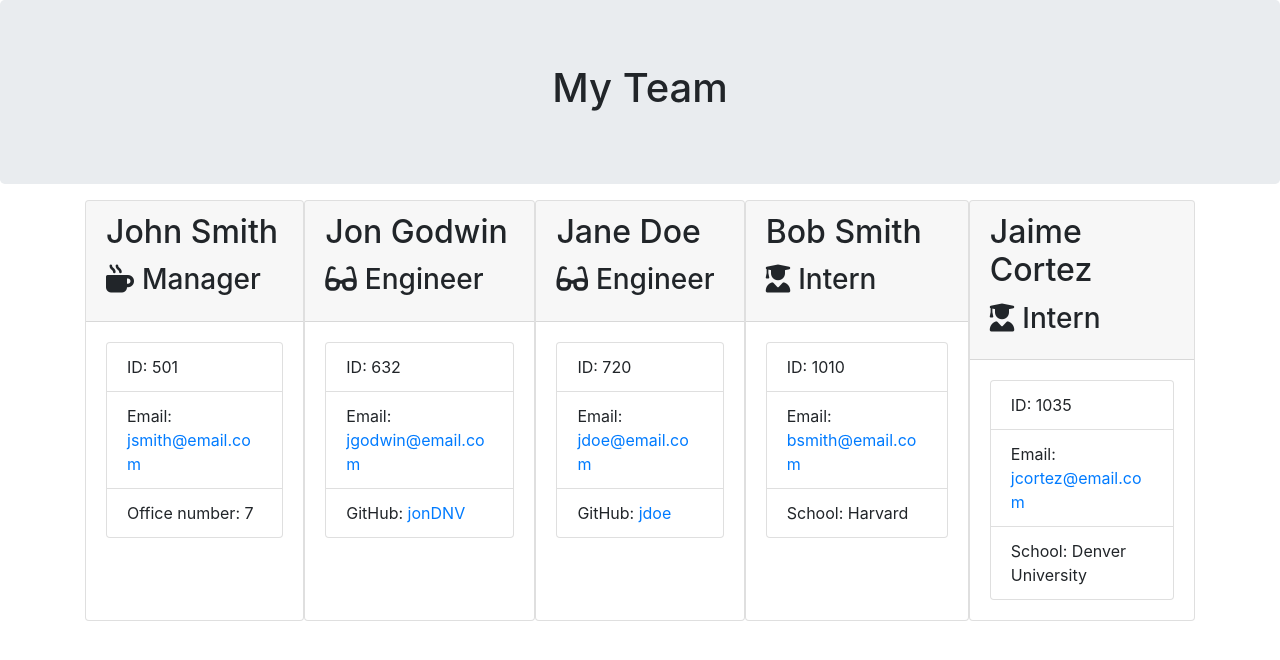
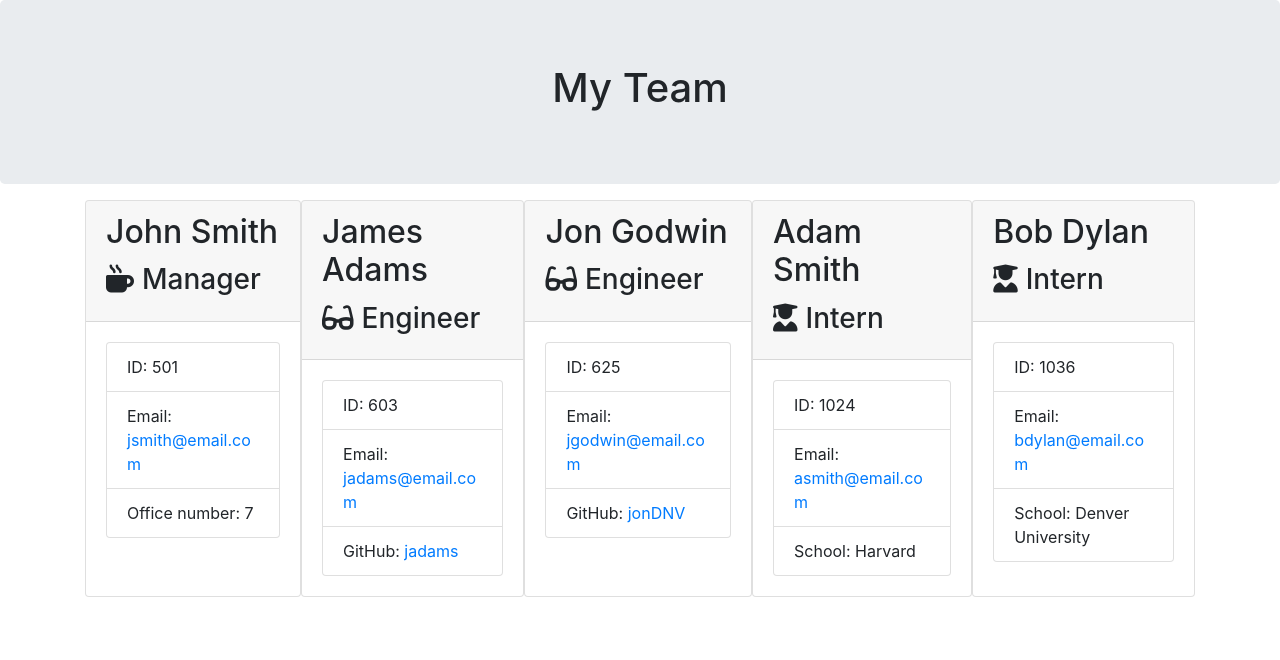
Before and after one commit to JonDnv/TeamProfileGenerator, a website: page output/team.html in a window 1280 px wide. Drawn offline with nearby package versions, Linux system fonts and the light colour scheme.

Commit message:
Completed Demo

```diff
--- a/output/team.html
+++ b/output/team.html
@@ -1,17 +1,14 @@
 <!DOCTYPE html>
 <html lang="en">
+
 <head>
     <meta charset="UTF-8" />
     <meta name="viewport" content="width=device-width, initial-scale=1.0" />
     <meta http-equiv="X-UA-Compatible" content="ie=edge" />
     <title>My Team</title>
-    <link
-      rel="stylesheet"
-      href="https://stackpath.bootstrapcdn.com/bootstrap/4.3.1/css/bootstrap.min.css"
-      integrity="sha384-ggOyR0iXCbMQv3Xipma34MD+dH/1fQ784/j6cY/iJTQUOhcWr7x9JvoRxT2MZw1T"
-      crossorigin="anonymous"
-    />
-    <link rel="stylesheet" href="style.css" />
+    <link rel="stylesheet" href="https://stackpath.bootstrapcdn.com/bootstrap/4.3.1/css/bootstrap.min.css"
+        integrity="sha384-ggOyR0iXCbMQv3Xipma34MD+dH/1fQ784/j6cY/iJTQUOhcWr7x9JvoRxT2MZw1T" crossorigin="anonymous">
+    <link rel="stylesheet" href="style.css">
     <script src="https://kit.fontawesome.com/c502137733.js"></script>
 </head>
 
@@ -29,108 +26,72 @@
                 <div class="card employee-card">
     <div class="card-header">
         <h2 class="card-title">John Smith</h2>
-              <h3 class="card-title">
-                <i class="fas fa-mug-hot mr-2"></i>Manager
-              </h3>
+        <h3 class="card-title"><i class="fas fa-mug-hot mr-2"></i>Manager</h3>
     </div>
     <div class="card-body">
         <ul class="list-group">
             <li class="list-group-item">ID: 501</li>
-                <li class="list-group-item">
-                  Email: <a href="mailto:jsmith@email.com">jsmith@email.com</a>
-                </li>
+            <li class="list-group-item">Email: <a href="mailto:jsmith@email.com">jsmith@email.com</a></li>
             <li class="list-group-item">Office number: 7</li>
         </ul>
     </div>
 </div>
 <div class="card employee-card">
     <div class="card-header">
-              <h2 class="card-title">Jon Godwin</h2>
-              <h3 class="card-title">
-                <i class="fas fa-glasses mr-2"></i>Engineer
-              </h3>
+        <h2 class="card-title">James Adams</h2>
+        <h3 class="card-title"><i class="fas fa-glasses mr-2"></i>Engineer</h3>
     </div>
     <div class="card-body">
         <ul class="list-group">
-                <li class="list-group-item">ID: 632</li>
-                <li class="list-group-item">
-                  Email:
-                  <a href="mailto:jgodwin@email.com">jgodwin@email.com</a>
-                </li>
-                <li class="list-group-item">
-                  GitHub:
-                  <a
-                    href="https://github.com/jonDNV"
-                    target="_blank"
-                    rel="noopener noreferrer"
-                    >jonDNV</a
-                  >
-                </li>
+            <li class="list-group-item">ID: 603</li>
+            <li class="list-group-item">Email: <a href="mailto:jadams@email.com">jadams@email.com</a></li>
+            <li class="list-group-item">GitHub: <a href="https://github.com/jadams" target="_blank" rel="noopener noreferrer">jadams</a></li>
         </ul>
     </div>
 </div>
 <div class="card employee-card">
     <div class="card-header">
-              <h2 class="card-title">Jane Doe</h2>
-              <h3 class="card-title">
-                <i class="fas fa-glasses mr-2"></i>Engineer
-              </h3>
+        <h2 class="card-title">Jon Godwin</h2>
+        <h3 class="card-title"><i class="fas fa-glasses mr-2"></i>Engineer</h3>
     </div>
     <div class="card-body">
         <ul class="list-group">
-                <li class="list-group-item">ID: 720</li>
-                <li class="list-group-item">
-                  Email: <a href="mailto:jdoe@email.com">jdoe@email.com</a>
-                </li>
-                <li class="list-group-item">
-                  GitHub:
-                  <a
-                    href="https://github.com/jdoe"
-                    target="_blank"
-                    rel="noopener noreferrer"
-                    >jdoe</a
-                  >
-                </li>
+            <li class="list-group-item">ID: 625</li>
+            <li class="list-group-item">Email: <a href="mailto:jgodwin@email.com">jgodwin@email.com</a></li>
+            <li class="list-group-item">GitHub: <a href="https://github.com/jonDNV" target="_blank" rel="noopener noreferrer">jonDNV</a></li>
         </ul>
     </div>
 </div>
 <div class="card employee-card">
     <div class="card-header">
-              <h2 class="card-title">Bob Smith</h2>
-              <h3 class="card-title">
-                <i class="fas fa-user-graduate mr-2"></i>Intern
-              </h3>
+        <h2 class="card-title">Adam Smith</h2>
+        <h3 class="card-title"><i class="fas fa-user-graduate mr-2"></i>Intern</h3>
     </div>
     <div class="card-body">
         <ul class="list-group">
-                <li class="list-group-item">ID: 1010</li>
-                <li class="list-group-item">
-                  Email: <a href="mailto:bsmith@email.com">bsmith@email.com</a>
-                </li>
+            <li class="list-group-item">ID: 1024</li>
+            <li class="list-group-item">Email: <a href="mailto:asmith@email.com">asmith@email.com</a></li>
             <li class="list-group-item">School: Harvard</li>
         </ul>
     </div>
 </div>
 <div class="card employee-card">
     <div class="card-header">
-              <h2 class="card-title">Jaime Cortez</h2>
-              <h3 class="card-title">
-                <i class="fas fa-user-graduate mr-2"></i>Intern
-              </h3>
+        <h2 class="card-title">Bob Dylan</h2>
+        <h3 class="card-title"><i class="fas fa-user-graduate mr-2"></i>Intern</h3>
     </div>
     <div class="card-body">
         <ul class="list-group">
-                <li class="list-group-item">ID: 1035</li>
-                <li class="list-group-item">
-                  Email:
-                  <a href="mailto:jcortez@email.com">jcortez@email.com</a>
-                </li>
+            <li class="list-group-item">ID: 1036</li>
+            <li class="list-group-item">Email: <a href="mailto:bdylan@email.com">bdylan@email.com</a></li>
             <li class="list-group-item">School: Denver University</li>
         </ul>
     </div>
 </div>
+
             </div>
         </div>
     </div>
 </body>
+
 </html>
```
Also changed, not shown: README.md, assets/My-Team.png (added). Lines whose indentation alone changed are shown as unchanged.
